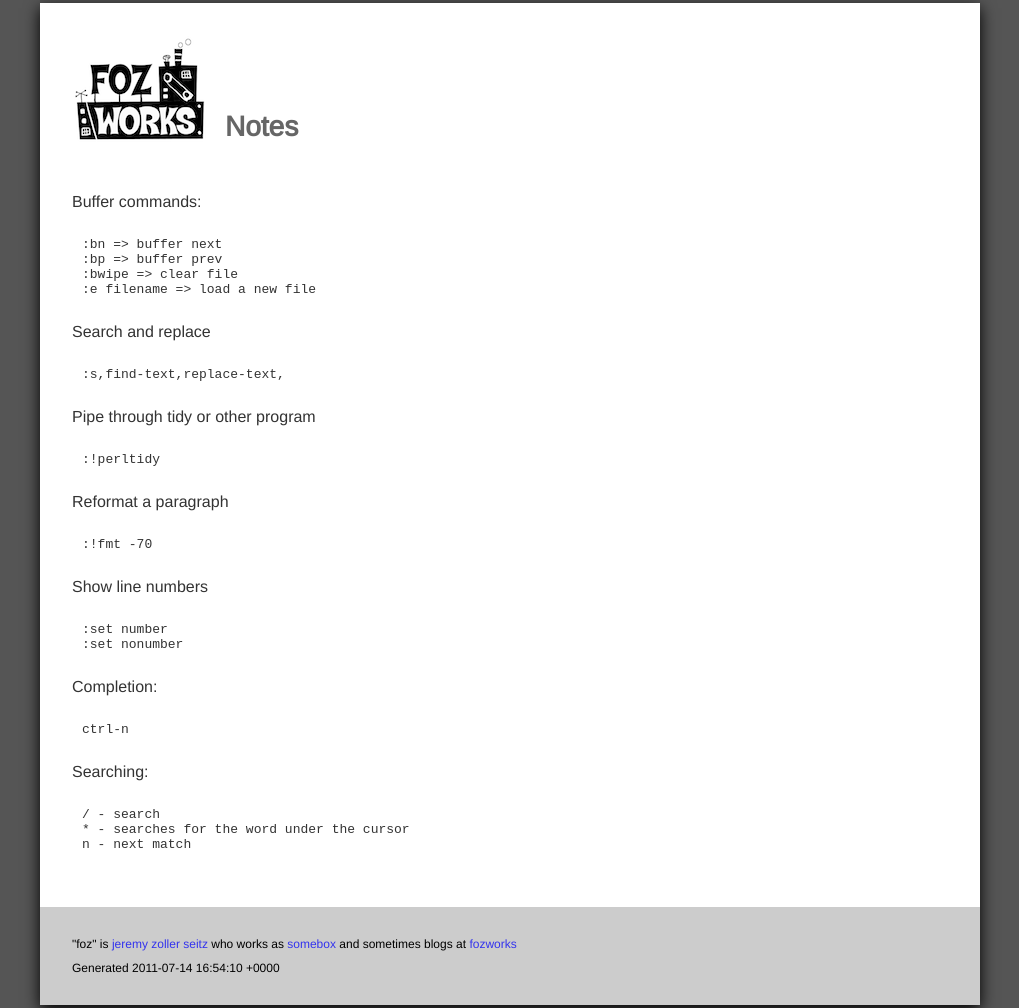
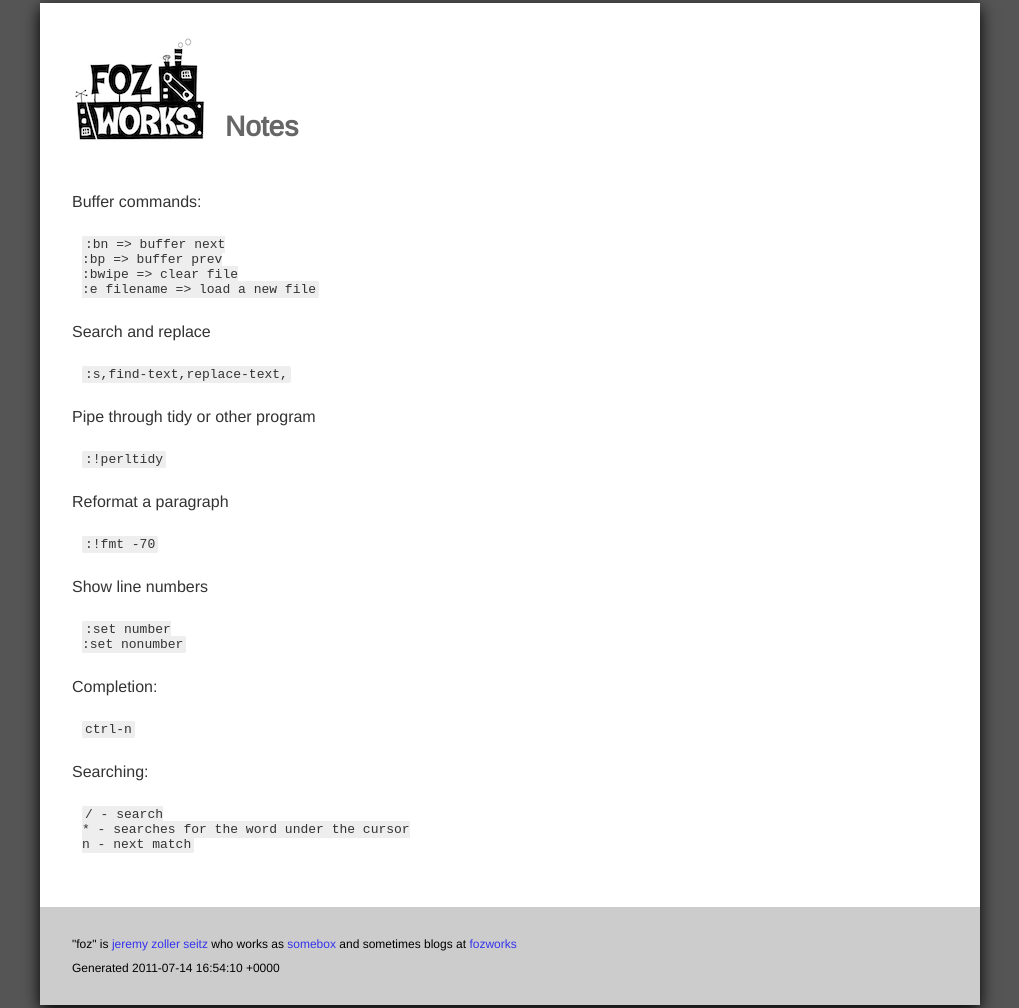
Before and after one commit to foz/foz.github.com, a Jekyll site: the page built from vim-notes.md, in a window 1280 px wide. Shown: the whole page, without its empty margins (130-1149 px from the left). Built offline with Jekyll 4.4.1, drawn with Linux system fonts in a browser that asks for light colours; Markdown is read by kramdown in place of the engine named in the settings.

Commit message:
style <code> elements

```diff
--- a/css/screen.css
+++ b/css/screen.css
@@ -54,6 +54,13 @@ pre{
 	-moz-border-radius: 5px;
 	border-radius: 5px;
 	overflow: auto;
+}
+code{
+	background-color: #eee;
+	padding: 1px 3px;
+	-webkit-border-radius: 2px;
+	-moz-border-radius: 2px;
+	border-radius: 2px;
 }
 li p{
 	margin: 0.3em;
```
